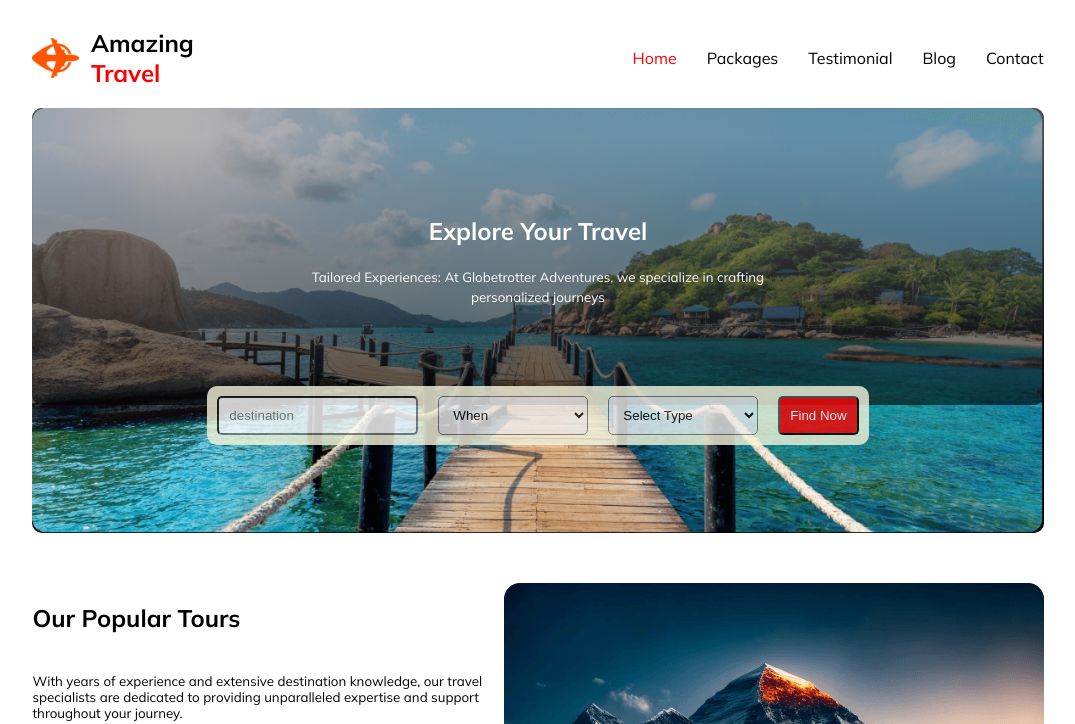
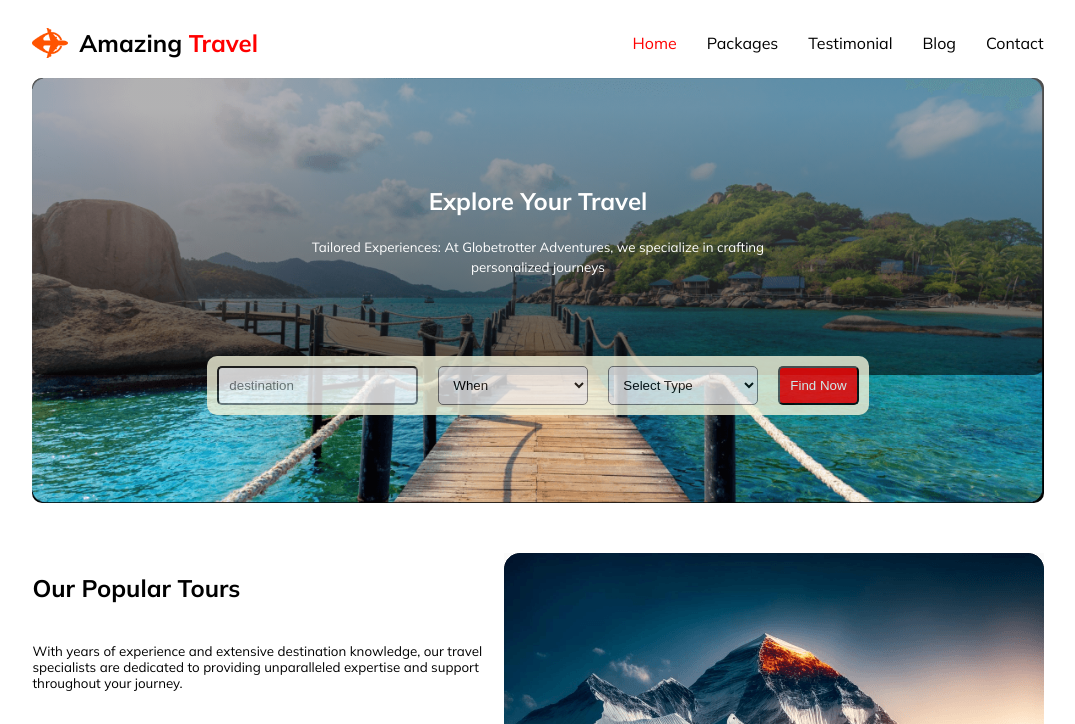
Before and after one commit to drjhatka/assignment_responsive, a plain HTML site: page index.html in a window 1280 px wide. Shown: the top 724 px of the page, without its empty margins (102-1177 px from the left). Drawn offline with Linux system fonts and the light colour scheme.

Commit message:
all done and checked

```diff
--- a/index.html
+++ b/index.html
@@ -16,8 +16,8 @@
             <nav class="navbar">
                 <!-- <div class="mobile_container"> -->
                     <div class="logo_container">
-                        <img style="width: 20%; object-fit: contain;" src="Images/Group 40071 (2).png" alt="">
-                        <h2>Amazing <span class="red_text">Travel</span></h2>
+                        <img style="width: 15%; object-fit: contain;" src="Images/Group 40071 (2).png" alt="">
+                        <h2>Amazing <span style="color: red;">Travel</span></h2>
                     </div>
                     <div class="mobile_menu">
                         <div class="logo_container_mobile">
```
Also changed, not shown: Link.txt (added).
